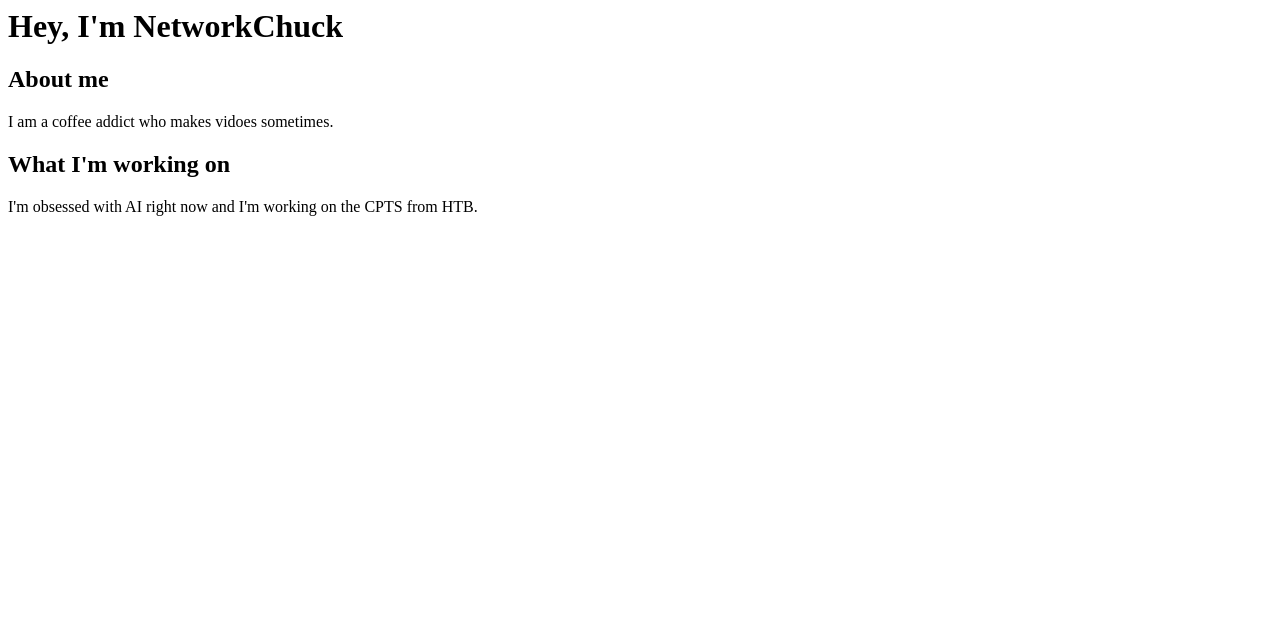
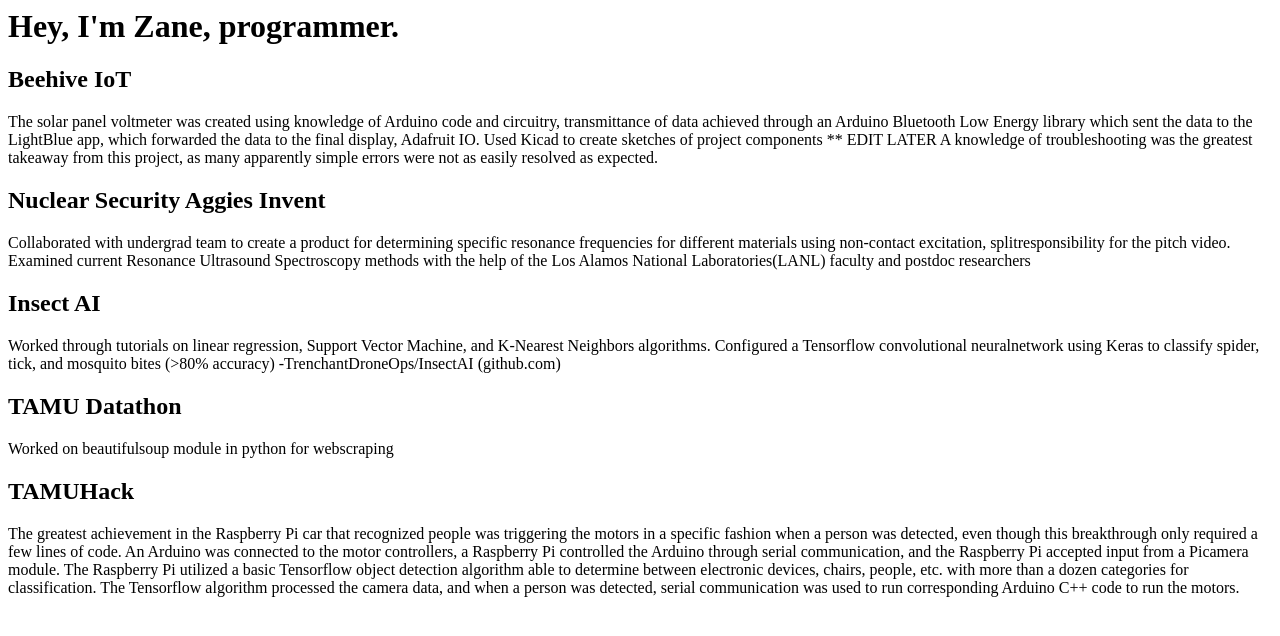
Before and after one commit to zaneakers/projects, a plain HTML site: page index.html in a window 1280 px wide. Drawn offline with Linux system fonts and the light colour scheme.

Commit message:
Update index.html

```diff
--- a/index.html
+++ b/index.html
@@ -1,16 +1,41 @@
 
 <html>
     <h1>
-        Hey, I'm NetworkChuck
+        Hey, I'm Zane, programmer.
     </h1>
     <body>
-        <h2>About me</h2>
+        <h2>  Beehive IoT</h2>
         <p>
-            I am a coffee addict who makes vidoes sometimes.
+
+           The  solar panel voltmeter was created using knowledge of Arduino code and circuitry,
+            transmittance of data achieved through an Arduino Bluetooth Low Energy library which sent the data to the LightBlue app,
+            which forwarded the data to the final display, Adafruit IO. Used Kicad to create sketches of project components ** EDIT LATER
+            A knowledge of troubleshooting was the greatest takeaway from this project, as many apparently simple errors were not as easily resolved as expected.
+
         </p>
-        <h2>What I'm working on</h2>
+        <h2>Nuclear Security Aggies Invent</h2>
         <p>
-            I'm obsessed with AI right now and I'm working on the CPTS from HTB.
+            Collaborated with undergrad team to create a product for determining specific resonance frequencies for different materials using non-contact excitation, splitresponsibility for the pitch video.
+            Examined current Resonance Ultrasound Spectroscopy methods with the help of the Los Alamos National Laboratories(LANL) faculty and postdoc researchers
+        </p>
+        <h2>Insect AI</h2>
+        <p>
+            Worked through tutorials on linear regression, Support Vector Machine, and K-Nearest Neighbors algorithms.
+            Configured a Tensorflow convolutional neuralnetwork using Keras to classify spider, tick, and mosquito bites (>80% accuracy)
+            -TrenchantDroneOps/InsectAI (github.com)
+        </p>
+        <h2>TAMU Datathon</h2>
+        <p>
+            Worked on beautifulsoup module in python for webscraping
+        </p>
+         <h2>TAMUHack</h2>
+        <p>
+            The greatest achievement in the Raspberry Pi car that recognized people was triggering the motors in a specific fashion when a person was detected,
+            even though this breakthrough only required a few lines of code.
+            An Arduino was connected to the motor controllers, a Raspberry Pi controlled the Arduino through serial communication, and the Raspberry Pi accepted input from a Picamera module.
+            The Raspberry Pi utilized a basic Tensorflow object detection algorithm able to determine between electronic devices, chairs, people, etc. with more than a dozen categories for classification.
+            The Tensorflow algorithm processed the camera data, and when a person was detected, serial communication was used to run corresponding Arduino C++ code to run the motors.
+
         </p>
     </body>
 </html>
```
